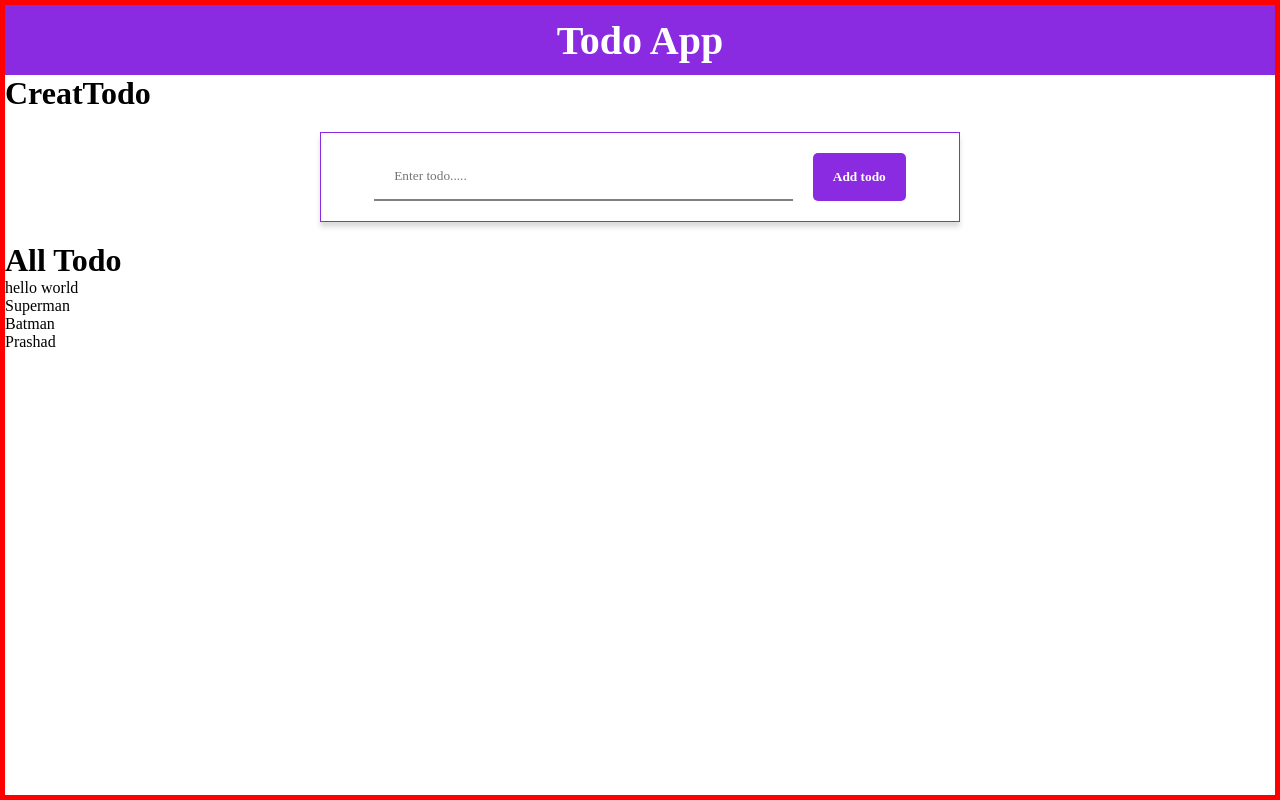
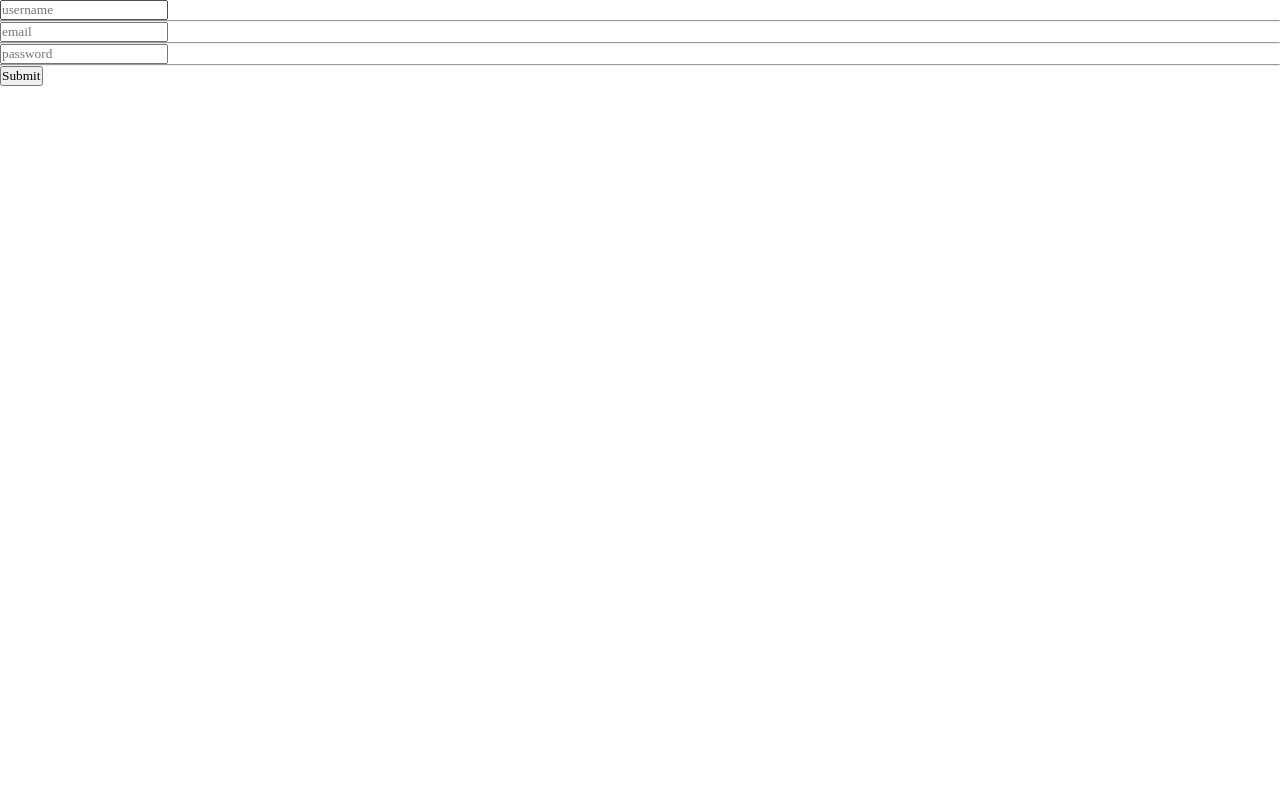
Before and after one commit to AbhimanyuSolanki10/React, a React (Create React App) app in the folder firstproject/: page / in a window 1280 px wide. Built offline with nearby package versions, Linux system fonts and the light colour scheme.

Commit message:
22-08-2024

```diff
--- a/firstproject/package.json
+++ b/firstproject/package.json
@@ -10,7 +10,9 @@
     "react": "^18.3.1",
     "react-dom": "^18.3.1",
     "react-hot-toast": "^2.4.1",
-    "react-scripts": "^3.0.1",
+    "react-icons": "^5.3.0",
+    "react-scripts": "^5.0.1",
+    "uuid": "^10.0.0",
     "web-vitals": "^2.1.4"
   },
   "scripts": {
--- a/firstproject/src/App.jsx
+++ b/firstproject/src/App.jsx
@@ -15,6 +15,7 @@ import TodoWrapper from "./components/todo/TodoWrapper"
 import React from "react";
 
 import "./global.css"
+import Controlled from "./components/controlled/Controlled"
 
 // const App = ()=>{
 //     return <Fragment>
@@ -39,8 +40,8 @@ const App = ()=>{
 
 
             {/* <Parent/> */}
-           <TodoWrapper/>
-
+           {/* <TodoWrapper/> */}
+                <Controlled/>
             </>
 
 }
--- /dev/null
+++ b/firstproject/src/components/controlled/Controlled.jsx
@@ -0,0 +1,43 @@
+import React, { useState } from 'react'
+
+
+const Controlled = () => {
+    let [username , setUsername]=useState("");
+    let [email , setEmail]=useState("");
+    let [password , setPassword]=useState("");
+
+    let handleUsername = (e)=>{
+        console.log("changeUsername");
+        // console.log(e)
+        setUsername(e.target.value);
+    }
+    let handleEmail = (e)=>{
+        console.log("changeEmail");
+        setEmail(e.target.value);
+    }
+    let handlePassword = (e)=>{
+        console.log("changePassword");
+        setPassword(e.target.value);
+    }
+    let handleSubmit =(e)=>{
+        e.preventDefault();
+        console.log(username,email,password)
+        console.log({username,email,password})
+    }
+
+  return (
+    <div>
+        <form onSubmit={handleSubmit}>
+            <input type="text" name="" id="" placeholder='username' value={username} onChange={handleUsername} />
+            <hr/>
+            <input type="text" placeholder='email'  value={email} onChange={handleEmail}/>
+            <hr/>
+            <input type="text" placeholder='password' value={password} onChange={handlePassword} />
+            <hr/>
+            <input type="submit" />
+        </form>
+    </div>
+  )
+}
+
+export default Controlled
--- a/firstproject/src/components/todo/AllTodos.jsx
+++ b/firstproject/src/components/todo/AllTodos.jsx
@@ -1,4 +1,5 @@
 import React from 'react'
+import style from './allTodos.module.css'
 
 const AllTodos=()=> {
     let todos = [
@@ -8,20 +9,27 @@ const AllTodos=()=> {
         {id:4,text:"Prashad"}
     ];
   return (
-    <div>
-        <h1>All Todo</h1>
-        <ul>
+    <main id={style.todoContainer}>
+        <section>
             {
                 todos.map((todo)=>{
                     console.log(todo);
                     let {id,text} = todo;
-                    return <li key={id}>{text}</li>
+                    return (
+                        <article key={id}>
+                            <span>{text}</span>
+                            <div>
+                                <button>edit</button>
+                                <button>delete</button>
+                            </div>
+                        </article>
+                        );
                 })
             }
-        </ul>
+        </section>
 
 
-    </div>
+    </main>
   )
 }
 
--- a/firstproject/src/components/todo/CreateTodo.jsx
+++ b/firstproject/src/components/todo/CreateTodo.jsx
@@ -1,10 +1,16 @@
-import React from 'react'
+import React, { useState } from 'react'
 import style from './createtodo.module.css'
 
 const CreateTodo=()=> {
+  let [todo,setTodo]=useState({
+    id:"",
+    text:"",
+    list:""
+  })
   return (
     <div>
-        <h1>CreatTodo</h1>
+        <h1>Create Todo</h1>
+
         <form id={style.todoform}>
             <input type="text" name="" id="" placeholder='Enter todo.....' />
             <button>Add todo</button>
--- /dev/null
+++ b/firstproject/src/components/todo/allTodos.module.css
@@ -0,0 +1,27 @@
+#todoContainer{
+    width: 100%;
+    padding: 20px 0;
+    display: flex;
+    justify-content: center;
+}
+
+#todoContainer>section{
+    box-sizing: border-box;
+    width: 50vw;
+    padding: 10px 70px;
+
+}
+
+#todoContainer>section>article{
+    display: flex;
+    justify-content: space-between;
+    margin: 10px 0;
+}
+
+#todoContainer>section>article>div{
+    display: flex;
+    gap: 10px;
+}
+#todoContainer>section>article>div>button{
+    padding: 1px 10px;
+}
```
Also changed, not shown: 1 other file (tests, documents, lock files or other folders).
